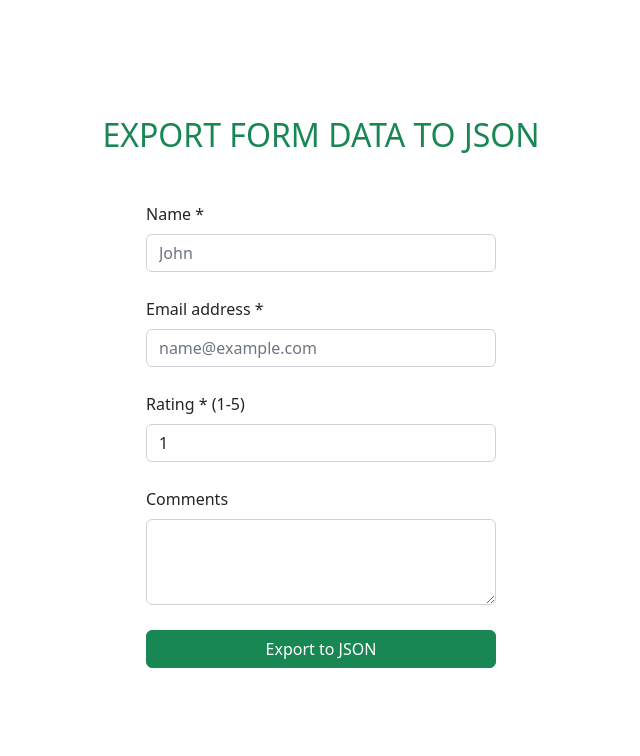
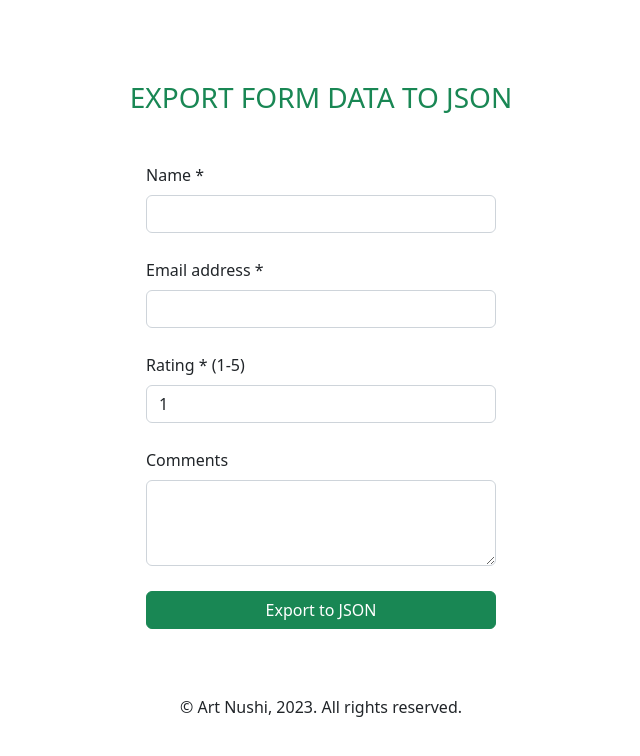
Before and after one commit to artnushi/user-feedback-to-json, a React (Vite) app: page / in a window 1280 px wide. Shown: the top 756 px of the page, without its empty margins (319-959 px from the left). Built offline with nearby package versions, Linux system fonts and the light colour scheme.

Commit message:
Implemented logic for download a file to json * show copyright

```diff
--- a/src/App.tsx
+++ b/src/App.tsx
@@ -1,15 +1,21 @@
 import React from "react";
 import {FeedbackForm} from "./components/FeedbackForm";
+import styled from "styled-components";
 
 function App() {
 
     return (
         <div className={'container d-flex justify-content-center align-items-center flex-column vh-100'}>
-            <h2 className={'text-success text-uppercase mb-5'}>Export form data to JSON</h2>
+            <h3 className={'text-success text-uppercase mb-5'}>Export form data to JSON</h3>
 
             <FeedbackForm />
+
+            <Copyright>&copy; Art Nushi, 2023. All rights reserved.</Copyright>
         </div>
     )
 }
 
+const Copyright = styled.span`
+  margin-top: 50px;
+`
 export default App
--- a/src/components/FeedbackForm.tsx
+++ b/src/components/FeedbackForm.tsx
@@ -10,7 +10,7 @@ export const FeedbackForm = () => {
 
     const {
         register,
-        formState: { isValid, errors },
+        formState: { errors },
         handleSubmit
     } = useForm<FeedbackFormFields>({
         resolver: yupResolver(schema),
@@ -20,8 +20,30 @@ export const FeedbackForm = () => {
     const handleSubmitForm: submitFormType<FeedbackFormFields> = async (
         data
     ): Promise<void> => {
-        console.log('data', data)
+        exportToJson(data);
     };
+
+    const exportToJson = (data : object) => {
+        // Set default file name
+        const fileName = "feedbackform";
+
+        // Convert string to json format
+        const formatedData = JSON.stringify(data, null, 2);
+
+        // Create new block instance and set type what to export
+        const blob = new Blob([formatedData], { type: "application/json" });
+
+        const href = URL.createObjectURL(blob);
+
+        // Type needed to create for exporting to file ex: Link
+        const createdLink = document.createElement("a");
+
+        createdLink.setAttribute('href', href);
+        createdLink.setAttribute('download', `${fileName}.json`)
+
+        document.body.appendChild(createdLink);
+        createdLink.click();
+    }
 
     return (
         <>
@@ -29,13 +51,13 @@ export const FeedbackForm = () => {
                 <form >
                     <InputGroup>
                         <label htmlFor="name" className="form-label">Name *</label>
-                        <Input {...register('name')} type="text" className="form-control" id="name" placeholder="John"/>
+                        <Input {...register('name')} type="text" className="form-control" id="name" />
                         {errors.name && <InvalidInput>{errors.name.message}</InvalidInput>}
                     </InputGroup>
 
                     <InputGroup>
                         <label htmlFor="email" className="form-label">Email address *</label>
-                        <Input {...register('email')} type="email" className="form-control" id="email" placeholder="name@example.com"/>
+                        <Input {...register('email')} type="email" className="form-control" id="email" />
                         {errors.email && <InvalidInput>{errors.email.message}</InvalidInput>}
                     </InputGroup>
 
@@ -46,8 +68,8 @@ export const FeedbackForm = () => {
                     </InputGroup>
 
                     <InputGroup>
-                        <label htmlFor="exampleFormControlTextarea1" className="form-label">Comments</label>
-                        <textarea {...register('comment')} className="form-control" id="exampleFormControlTextarea1" rows={3}></textarea>
+                        <label htmlFor="comment" className="form-label">Comments</label>
+                        <textarea {...register('comment')} className="form-control" id="comment" rows={3}></textarea>
                         {errors.comment && <InvalidInput>{errors.comment.message}</InvalidInput>}
                     </InputGroup>
 
@@ -67,6 +89,7 @@ const InputGroup = styled.div`
 
 const Input = styled.input`
   min-width: 350px;
+
   &:focus {
     outline: 0;
     box-shadow: none;
```
